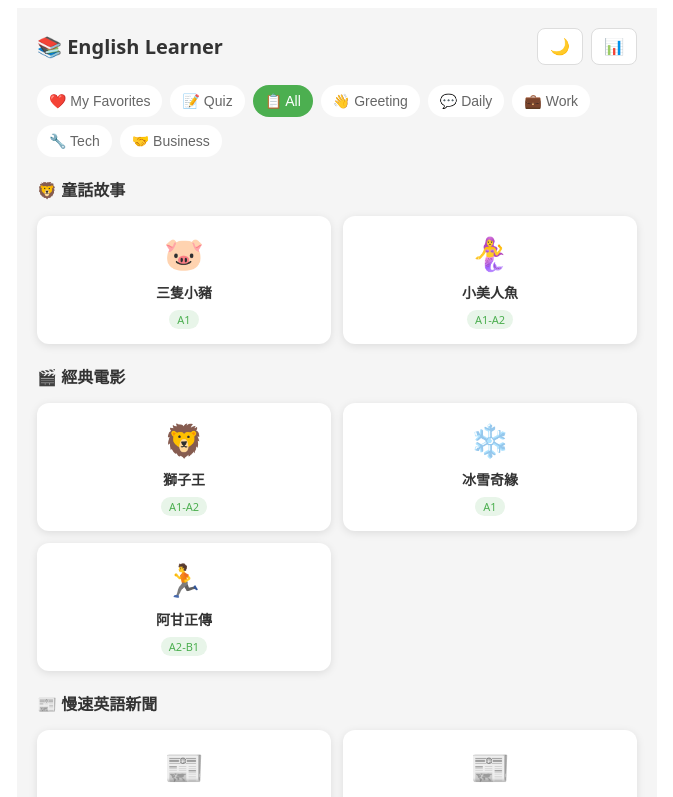
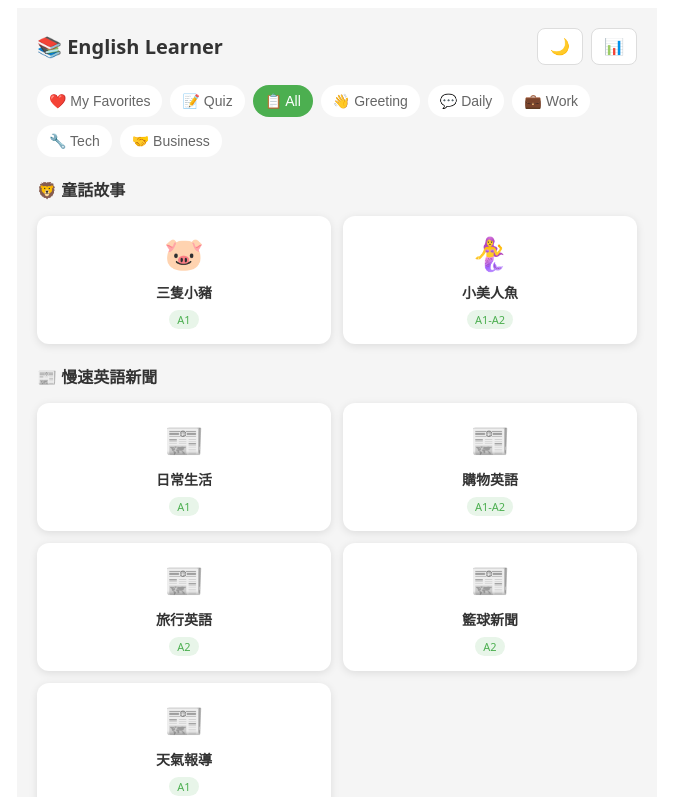
Before and after one commit to jun20250621-prog/english-learner, a React (Create React App) app: page / in a window 1280 px wide. Shown: the top 797 px of the page, without its empty margins (303-976 px from the left). Built offline with nearby package versions, Linux system fonts and the light colour scheme.

Commit message:
revert: 回到正常運作版本

```diff
--- a/public/content/content-index.json
+++ b/public/content/content-index.json
@@ -17,35 +17,6 @@
       "description": "迪士尼經典，小美人魚愛麗兒的故事",
       "image": "🧜‍♀️",
       "sentencesCount": 25
-    }
-  ],
-  "movies": [
-    {
-      "id": "lion-king",
-      "title": "獅子王",
-      "titleEn": "The Lion King",
-      "level": "A1-A2",
-      "description": "迪士尼經典，辛巴的成長故事",
-      "image": "🦁",
-      "sentencesCount": 10
-    },
-    {
-      "id": "frozen",
-      "title": "冰雪奇緣",
-      "titleEn": "Frozen",
-      "level": "A1",
-      "description": "迪士尼經典，艾莎與安娜的冒險",
-      "image": "❄️",
-      "sentencesCount": 8
-    },
-    {
-      "id": "forest-gump",
-      "title": "阿甘正傳",
-      "titleEn": "Forrest Gump",
-      "level": "A2-B1",
-      "description": "經典勵志電影，阿甘的奇妙人生",
-      "image": "🏃",
-      "sentencesCount": 10
     }
   ],
   "news": [
@@ -82,7 +53,8 @@
       "titleEn": "Basketball News",
       "source": "VOA Learning English",
       "level": "A2",
-      "description": "簡單的運動新聞"
+      "description": "簡單的運動新聞",
+      "duration": "2 min"
     },
     {
       "id": "voa-weather",
@@ -90,7 +62,8 @@
       "titleEn": "Weather Report",
       "source": "VOA Learning English",
       "level": "A1",
-      "description": "簡單的天氣報導"
+      "description": "簡單的天氣報導",
+      "duration": "2 min"
     }
   ]
 }
--- a/public/content/news/voa-daily-routine.json
+++ b/public/content/news/voa-daily-routine.json
@@ -20,6 +20,8 @@
     },
     {
       "title": "第一段",
+      "startTime": 0,
+      "endTime": 40,
       "sentences": [
         {"en": "I wake up at six o'clock every morning.", "zh": "我每天早上六點起床。"},
         {"en": "I brush my teeth after waking up.", "zh": "起床後我刷牙。"},
@@ -28,6 +30,8 @@
     },
     {
       "title": "第二段",
+      "startTime": 40,
+      "endTime": 80,
       "sentences": [
         {"en": "I eat breakfast at seven o'clock.", "zh": "我七點吃早餐。"},
         {"en": "I usually have eggs and bread.", "zh": "我通常吃蛋和麵包。"},
@@ -36,6 +40,8 @@
     },
     {
       "title": "第三段",
+      "startTime": 80,
+      "endTime": 120,
       "sentences": [
         {"en": "I go to work at eight o'clock.", "zh": "我八點去上班。"},
         {"en": "I have lunch at noon.", "zh": "我中午吃午餐。"},
--- a/public/content/news/voa-travel.json
+++ b/public/content/news/voa-travel.json
@@ -20,6 +20,8 @@
     },
     {
       "title": "第一段",
+      "startTime": 0,
+      "endTime": 40,
       "sentences": [
         {"en": "Where is the airport?", "zh": "機場在哪裡？"},
         {"en": "I need a taxi to the hotel.", "zh": "我需要計程車去飯店。"},
@@ -28,6 +30,8 @@
     },
     {
       "title": "第二段",
+      "startTime": 40,
+      "endTime": 80,
       "sentences": [
         {"en": "I have a reservation.", "zh": "我有預訂。"},
         {"en": "What time is checkout?", "zh": "退房時間是幾點？"},
@@ -36,6 +40,8 @@
     },
     {
       "title": "第三段",
+      "startTime": 80,
+      "endTime": 120,
       "sentences": [
         {"en": "Where is the train station?", "zh": "火車站在哪裡？"},
         {"en": "How much is a ticket to the city center?", "zh": "去市中心一張票多少錢？"},
--- a/src/App.js
+++ b/src/App.js
@@ -183,15 +183,6 @@ function App() {
         </div>
       )}
 
-      {contentList.movies && contentList.movies.length > 0 && !showQuiz && !showFavorites && category === 'all' && (
-        <div style={styles.contentSection}>
-          <div style={styles.contentTitle}>🎬 經典電影</div>
-          <div style={styles.contentGrid}>
-            {contentList.movies.map(movie => <div key={movie.id} onClick={() => loadContent('movies', movie.id)} style={styles.contentCard}><div style={styles.contentEmoji}>{movie.image}</div><div style={styles.contentCardTitle}>{movie.title}</div><span style={styles.contentLevel}>{movie.level}</span></div>)}
-          </div>
-        </div>
-      )}
-
       {contentList.news.length > 0 && !showQuiz && !showFavorites && category === 'all' && (
         <div style={styles.contentSection}>
           <div style={styles.contentTitle}>📰 慢速英語新聞</div>
```
Also changed, not shown: public/content/news/voa-shopping.json (+7 -1 lines), 5 other files (tests, documents, lock files or other folders).
